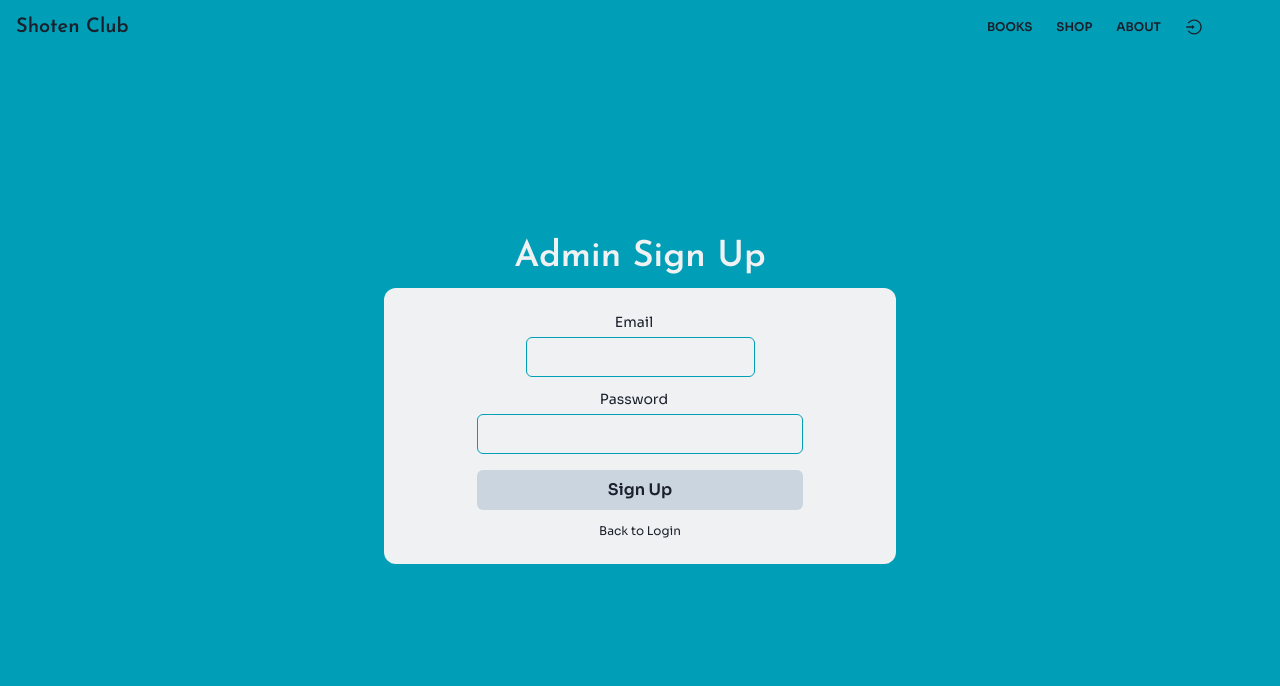
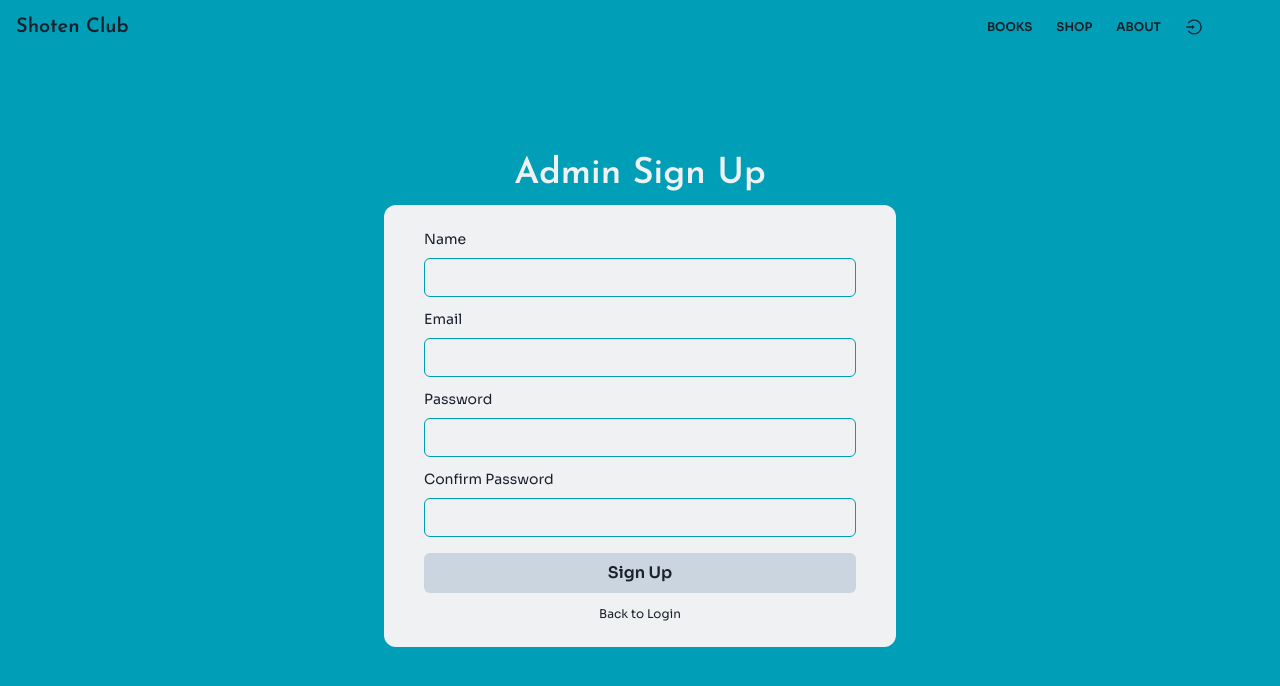
Before and after one commit to hrluqman/shoten, a Next.js app: page /signup in a window 1280 px wide. Shown: the top 686 px of the page. Built offline with nearby package versions, Linux system fonts and the light colour scheme.

Commit message:
Setup Input Validation Form for signup, login and create product page

```diff
--- /dev/null
+++ b/components/element/FormInput.js
@@ -0,0 +1,19 @@
+import { VStack } from "@chakra-ui/react";
+import { useState } from "react";
+
+const FormInput = (props) => {
+    const { label, errorMessage, onChange, id, ...input } = props;
+    const [ focused, setFocused ] = useState(false);
+    const handleFocus = () => {
+        setFocused(true);
+    }
+    return (
+        <VStack className="input-container" width='100%'>
+            <label>{label}</label>
+            <input {...input} onChange={onChange} onBlur={handleFocus} focused={focused.toString()} onFocus={(e) => input.name === "confirmPassword" && setFocused(true)} />
+            <span>{errorMessage}</span>
+        </VStack>
+    );
+}
+
+export default FormInput;
--- a/pages/signup.js
+++ b/pages/signup.js
@@ -1,24 +1,80 @@
 import Navbar from "@/components/element/Navbar";
 import PageHead from "@/components/element/PageHead";
-import { VStack, Heading, FormControl, FormLabel, Input, Box, Button, Link, Text } from "@chakra-ui/react";
+import FormInput from "@/components/element/FormInput";
 import color from "@/lib/color";
+import { VStack, Heading, Box, Button, Link, Text } from "@chakra-ui/react";
+import { useState } from "react";
 
 const Signup = () => {
+
+    const [values, setValues] = useState({
+        name: "",
+        email: "",
+        password: "",
+        confirmPassword: "",
+    });
+
+    const inputs = [
+        {
+            id: 1,
+            name: "name",
+            label: "Name",
+            type: "text",
+            errorMessage: "Name should be 3-10 characters and contain only letters!",
+            pattern: "^[A-Za-z]{3,10}$",
+            required: true,
+        },
+        {
+            id: 2,
+            name: "email",
+            label: "Email",
+            type: "email",
+            errorMessage: "Please include a valid email address!",
+            required: true,
+        },
+        {
+            id: 3,
+            name: "password",
+            label: "Password",
+            type: "password",
+            errorMessage: "Password should be 6-10 characters and contain only letters and numbers!",
+            pattern: "^[A-Za-z0-9]{6,10}$",
+            required: true,
+        },
+        {
+            id: 4,
+            name: "confirmPassword",
+            label: "Confirm Password",
+            type: "password",
+            errorMessage: "Password don't match!",
+            pattern: values.password,
+            required: true,
+        }
+    ]
+
+    const handleSubmit = (e) => {
+        e.preventDefault();
+        console.log(values);
+    }
+
+    const onChange = (e) => {
+        setValues({ ...values, [e.target.name]: e.target.value })
+    }
+
     return (
         <>
             <PageHead title='Admin Sign Up' />
             <Navbar />
             <VStack bg={color['primary']} justifyContent='center' alignItems='center' height='100vh'>
                 <Heading as='h2' color={color['white']}>Admin Sign Up</Heading>
-                <Box bg={color['white']} width={{ base: '70%', md: '50%', lg: '40%' }} px={4} py={6} borderRadius='12px'>
-                    <FormControl width='90%' justifyItems='center' mx="auto">
-                        <FormLabel mb={1} fontSize='sm'>Email</FormLabel>
-                        <Input id="email" type='email' borderColor={color['primary']} _hover={{borderColor: color['primary']}} />
-                        <FormLabel mb={1} mt={3} fontSize='sm'>Password</FormLabel>
-                        <Input id="password" type='password' borderColor={color['primary']} _hover={{borderColor: color['primary']}} />
+                <Box bg={color['white']} width={{ base: '70%', md: '50%', lg: '40%' }} px={4} pb={6} pt={3} borderRadius='12px'>
+                    <form className="form-container" onSubmit={handleSubmit}>
+                        {inputs.map((input)=> (
+                            <FormInput key={input.id} {...input} value={values[input.name]} onChange={onChange} />
+                        ))}
                         <Button bg='gray.300' width="100%" mt={4} type='submit'>Sign Up</Button>
-                        <Link href="/login" _hover={{color: color['primary']}}><Text fontSize='xs' textAlign='center' mt={3} width='90%' mx='auto'>Back to Login</Text></Link>
-                    </FormControl>
+                    </form>
+                    <Link href="/login" _hover={{color: color['primary']}}><Text fontSize='xs' textAlign='center' mt={3} width='90%' mx='auto'>Back to Login</Text></Link>
                 </Box>
             </VStack>
         </>
--- a/styles/globals.scss
+++ b/styles/globals.scss
@@ -95,6 +95,41 @@
     }
 }
 
+// SIGN UP //
+.form-container {
+    width: 90%;
+    margin: 0 auto;
+}
+.input-container label, .input-container input {
+    width: 100%;
+    font-size: 14px;
+}
+.input-container label {
+    margin-top: 0.75rem;
+}
+.input-container input {
+    background: transparent;
+    border-radius: 0.375rem;
+    margin-top: 0!important;
+    padding: 0.5rem 1rem;
+    border: 1px solid $color-primary;
+}
+.input-container input:focus-visible {
+    outline: $color-secondary;
+    box-shadow: 0 0 0 1px $color-secondary;
+}
+.input-container span {
+    width: 100%;
+    font-size: 10px;
+    color: red;
+    text-align: left;
+    margin-top: 4px!important;
+    display: none;
+}
+.input-container input:invalid[focused="true"] ~ span {
+    display: block;
+}
+
 // DASHBOARD //
 .side-nav {
     margin-top: 0!important;
@@ -112,3 +147,27 @@
 .pagination-container .page-link.active {
     color: $color-secondary;
 }
+
+/* Scrollbar */
+::-webkit-scrollbar {
+    width: 0.8em;
+}
+
+body.chakra-ui-dark::-webkit-scrollbar-track {
+    background: $color-primary;
+}
+
+body.chakra-ui-dark::-webkit-scrollbar-thumb {
+    background: $color-secondary;
+    border-radius: 4rem;
+}
+
+
+body:not(.chakra-ui-dark)::-webkit-scrollbar-track {
+    background: $color-primary;
+}
+
+body:not(.chakra-ui-dark)::-webkit-scrollbar-thumb {
+    background: $color-secondary;
+    border-radius: 4rem;
+}
```
Also changed, not shown: components/element/FormCreate.js (+55 -22 lines), pages/login.js (+44 -7 lines).
